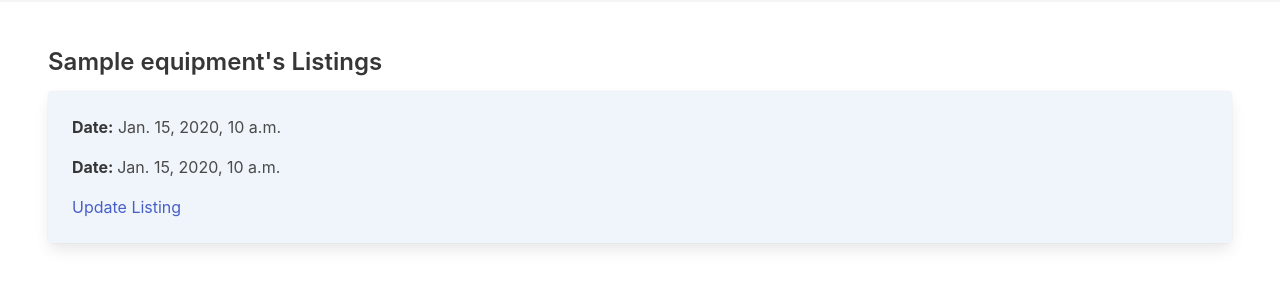
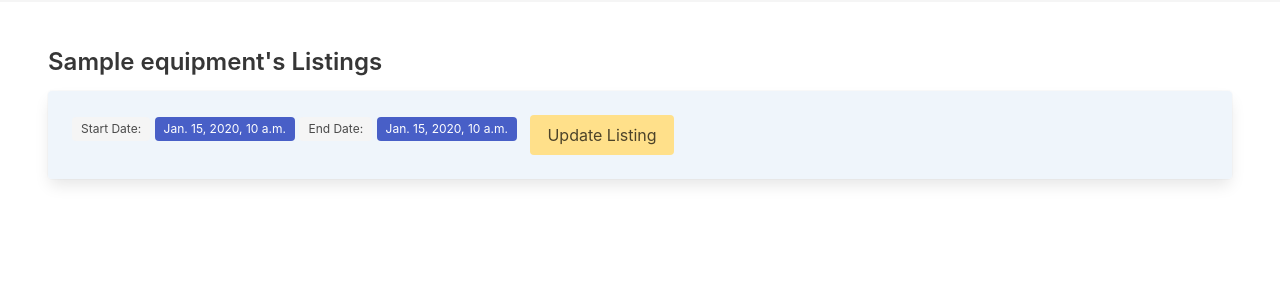
Before and after one commit to CMU-17-356/cmu-17-356-final-project-s23-skieasy, a Django app: page /display-listing/1 in a window 1280 px wide. Shown: the part 90-390 px from the top of the page. Run offline with Django 4.2, Linux system fonts and the light colour scheme; a user stored in the database is signed in; tables that the repository leaves empty hold one stand-in row (values such as "Sample post"); some libraries are stand-ins or nearby versions.

Commit message:
style updates

```diff
--- a/skieasy_app/templates/skieasy_app/display_listings.html
+++ b/skieasy_app/templates/skieasy_app/display_listings.html
@@ -8,9 +8,13 @@
                 <div class="card-content has-background-info-light">
                     <div class="content " >
                         <div id="list-{{ forloop.counter }}">
-                            <p> <strong> Date:</strong> {{ list.start_date }} </p>
-                            <p> <strong> Date: </strong>{{ list.end_date }} </p>
-                            <a href="{% url 'update-listing' list.id %}"> Update Listing </a>
+                            <!-- <p> <strong> Date:</strong> {{ list.start_date }} </p>
+                            <p> <strong> Date: </strong>{{ list.end_date }} </p> -->
+                            <span class="tag">Start Date:</span>
+                            <span class="tag is-link">{{ list.start_date }}</span>
+                            <span class="tag">End Date:</span>
+                            <span class="tag is-link">{{ list.end_date }} </span> &nbsp;
+                            <a class="button is-warning" href="{% url 'update-listing' list.id %}"> Update Listing </a>
                         </div>
                     </div>
                 </div>
--- a/skieasy_app/templates/skieasy_app/listing.html
+++ b/skieasy_app/templates/skieasy_app/listing.html
@@ -21,7 +21,7 @@
           <div class="card-content">
             <div class="content">
                 <p class="subtitle is-5 mb-4">Price: <strong>${{ listing.price }}</strong> day</p>
-                <p class="mb-1"> Date: <strong>{{ listing.equipment_listings.first.start_date|date:"M d" }} - {{ listing.equipment_listings.first.end_date|date:"M d" }}</strong></p>
+                <!-- <p class="mb-1"> Date: <strong>{{ listing.equipment_listings.first.start_date|date:"M d" }} - {{ listing.equipment_listings.first.end_date|date:"M d" }}</strong></p> -->
                 <p>Area: <strong>{{ listing.profile_id.neighborhood }}</strong></p>
                 <div class="is-flex is-justify-content-space-around is-flex-wrap-wrap">
                     <div class="tags has-addons mb-1">
```
